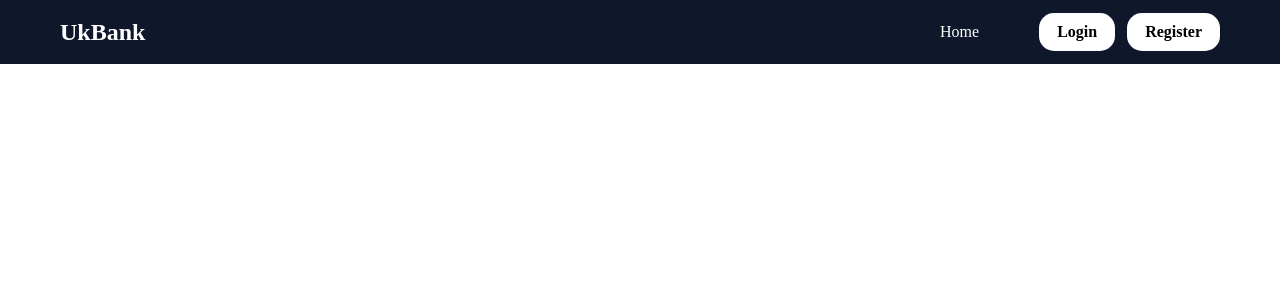
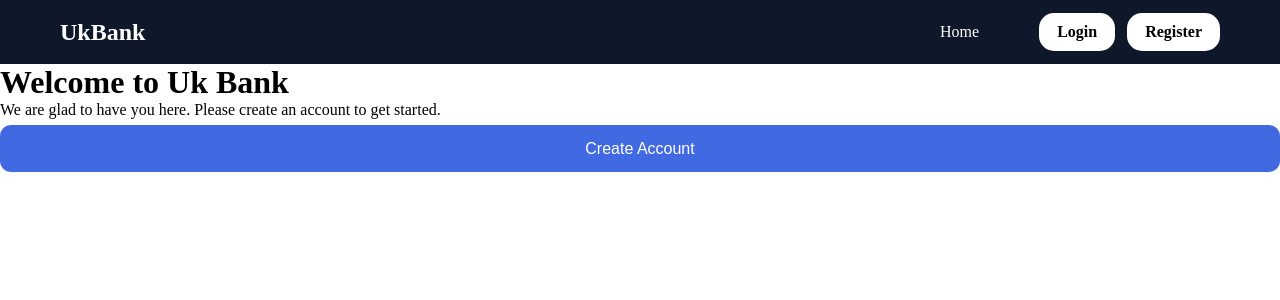
Before and after one commit to uzair-133/Bank-Transaction-System, a React (Vite) app in the folder frontend/my-bank-app/: page /create-account in a window 1280 px wide. Shown: the top 300 px of the page. Built offline with nearby package versions, Linux system fonts and the light colour scheme.

Commit message:
createaccount and dashboard

```diff
--- a/frontend/my-bank-app/src/App.jsx
+++ b/frontend/my-bank-app/src/App.jsx
@@ -3,6 +3,8 @@ import Navbar from './Components/Navbar/Navbar';
 import LoginPage from './Pages/Login/LoginPage';
 import Register from './Pages/Register/Register';
 import Home from './Pages/Home';
+import DashBoard from './Pages/Dashboard/DashBoard';
+import CreateAccount from './Pages/CreateAccount/CreateAccount';
 const App = () => {
   return (
     <BrowserRouter>
@@ -11,6 +13,8 @@ const App = () => {
         <Route path="/" element={<Home />} />
         <Route path="/login" element={<LoginPage />} />
         <Route path="/register" element={<Register />} />
+        <Route path="/dashboard" element={<DashBoard />} />
+        <Route path="/create-account" element={<CreateAccount />} />
       </Routes>
     </BrowserRouter>
   )
--- /dev/null
+++ b/frontend/my-bank-app/src/Pages/CreateAccount/Account.module.css
@@ -0,0 +1,5 @@
+*{
+    padding: 0;
+    margin: 0;
+    box-sizing: border-box;
+}
--- /dev/null
+++ b/frontend/my-bank-app/src/Pages/CreateAccount/CreateAccount.jsx
@@ -0,0 +1,47 @@
+import React from 'react'
+import style from "./Account.module.css"
+import { useNavigate } from 'react-router-dom'
+
+const CreateAccount = () => {
+  const navigate = useNavigate();
+
+  const handleCreateAccount = async () => {
+    try {
+      const token = localStorage.getItem("token"); // Token uthaya
+
+      const CreateAcc = await fetch("http://localhost:3000/api/accounts/", {
+        method: "POST", // Account banane ke liye POST
+        headers: {
+          "Content-Type": "application/json",
+          "Authorization": `Bearer ${token}` // Ye sabse zaroori hai
+        }
+      });
+
+      if (CreateAcc.ok) {
+        alert("Account Created Successfully!");
+        navigate("/dashboard");
+      } else {
+        alert("Account banane mein masla hua.");
+      }
+    } catch (err) {
+      alert("Backend server connection error");
+    }
+  }
+
+  return (
+    <div className={style.container}>
+        <h1>Welcome to Uk Bank</h1>
+        <p>We are glad to have you here. Please create an account to get started.</p>
+
+        {/* onClick attach kar diya */}
+        <button
+          onClick={handleCreateAccount}
+          className={style.AccountBtn}
+        >
+          Create Account
+        </button>
+    </div>
+  )
+}
+
+export default CreateAccount;
--- /dev/null
+++ b/frontend/my-bank-app/src/Pages/Dashboard/DashBoard.jsx
@@ -0,0 +1,13 @@
+import React from 'react'
+
+const DashBoard = () => {
+  return (
+  <>
+  <h1>welcome to dashboard</h1>
+
+
+  </>
+  )
+}
+
+export default DashBoard
--- a/frontend/my-bank-app/src/Pages/Login/LoginPage.jsx
+++ b/frontend/my-bank-app/src/Pages/Login/LoginPage.jsx
@@ -52,14 +52,25 @@ const LoginPage = () => {
         }
         setError("");
         alert(result.message || "Login Successful!");
-        setFormData({
-          email: "",
-          password: "",
-        });
-       // Simple alert
-        setTimeout(() => {
-          navigate("/");
-        }, 500);
+        try {
+          const accCheck = await fetch("http://localhost:3000/api/accounts/detail", {
+            headers: { "Authorization": `Bearer ${result.token}` }
+          });
+          console.log("Response Status:", accCheck.status);
+          const data = await accCheck.json();
+          console.log("Backend se ye data aya:", data);
+          console.log("Data ki length hai:", data.length);
+          if (accCheck.ok && data.accounts && data.accounts.length > 0) {
+            navigate("/dashboard"); // Agar account pehle se hai
+          } else {
+            navigate("/create-account"); // Agar account nahi hai
+          }
+        } catch (err) {
+          navigate("/create-account"); // Error ki surat mein safe side
+        }
+        // Logic khatam
+
+        setFormData({ email: "", password: "" });
       } else {
         const errorMsg = result.error?.details?.[0]?.message || result.message || "Login fail ho gaya";
         alert(errorMsg);
```
Also changed, not shown: frontend/my-bank-app/src/Pages/DashBoard.jsx (deleted), frontend/my-bank-app/src/Pages/Dashboard/DashBoard.module.css (added), 1 other file (tests, documents, lock files or other folders).
